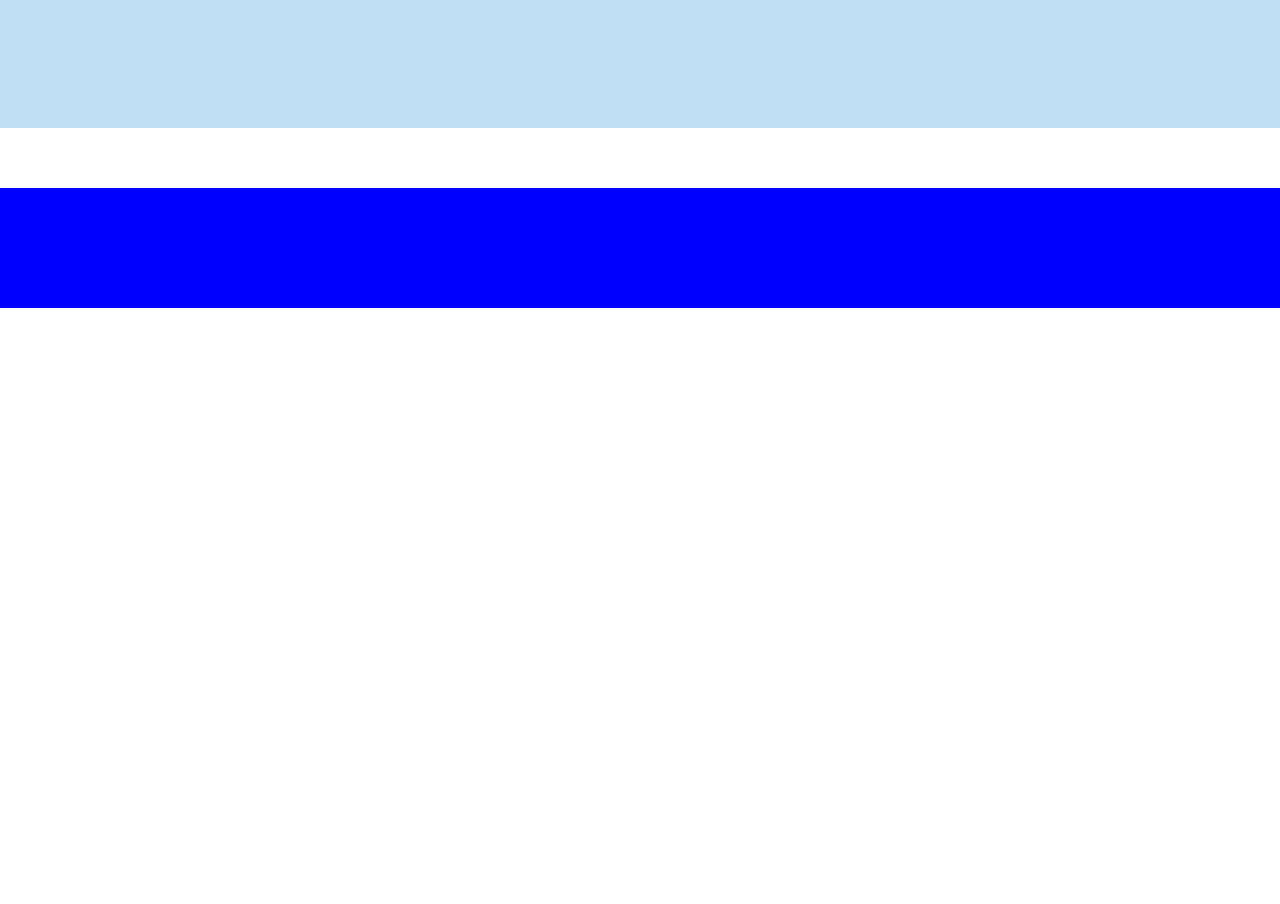
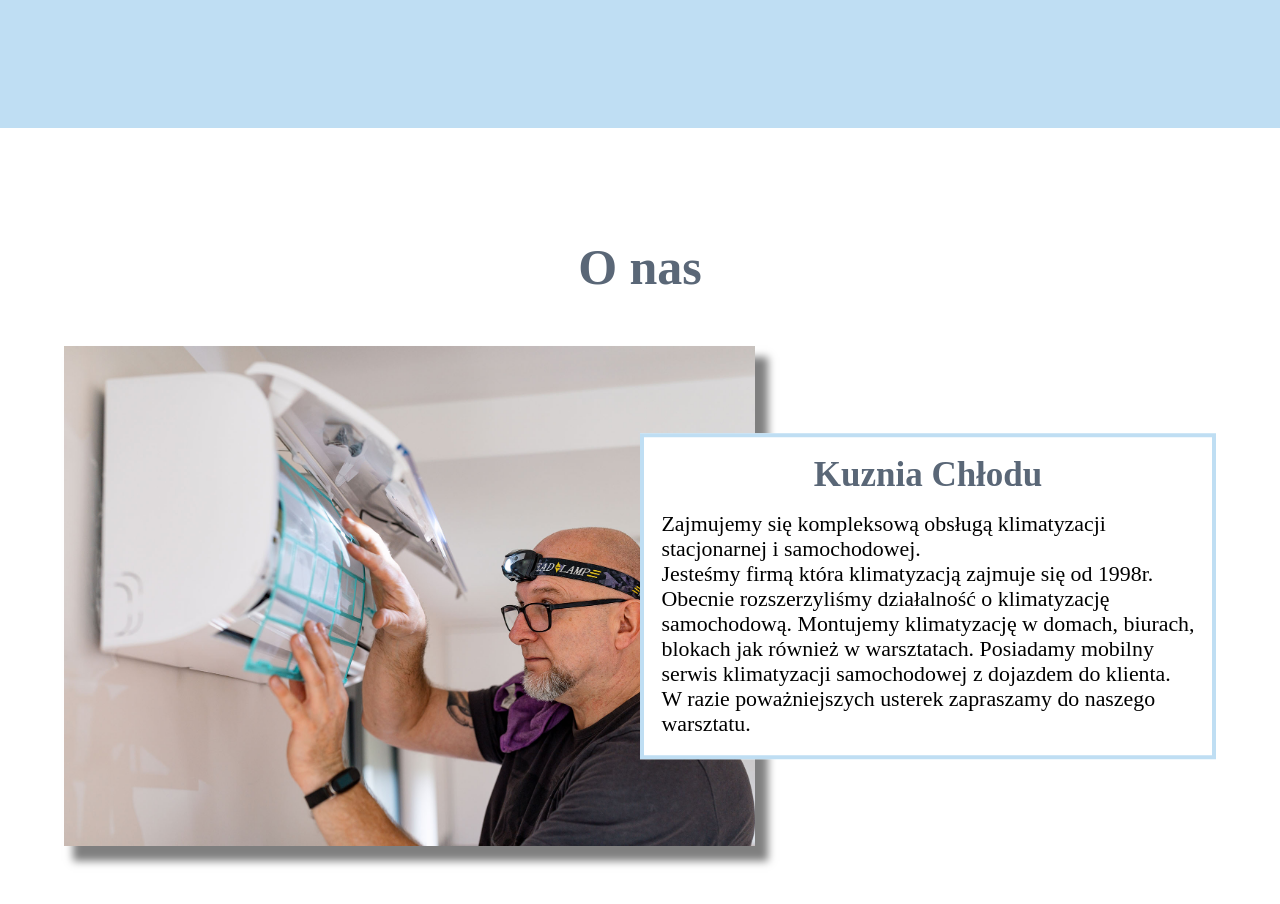
Before and after one commit to mpawlak92/kuznia-chlodu, a React (Vite) app: page / in a window 1280 px wide. Shown: the part 2220-3124 px from the top of the page. Before the commit the page ends 2528 px from the top, so only its background shows below. Built offline with nearby package versions, Linux system fonts and the light colour scheme.

Commit message:
created about section

```diff
--- /dev/null
+++ b/src/Layout/About.tsx
@@ -0,0 +1,105 @@
+import styled from 'styled-components';
+import OwnerImg from '../assets/service_service.jpg';
+import { device } from '../style/Brakepoints';
+
+const About = () => {
+  return (
+    <SectionContainer>
+      <SectionHeading>O nas</SectionHeading>
+      <AboutContainer>
+        <OwnerIMG src={OwnerImg}></OwnerIMG>
+        <AboutText>
+          <h3>Kuznia Chłodu</h3>
+          <p>
+            Zajmujemy się kompleksową obsługą klimatyzacji stacjonarnej i
+            samochodowej.
+          </p>
+          <p>
+            Jesteśmy firmą która klimatyzacją zajmuje się od 1998r. Obecnie
+            rozszerzyliśmy działalność o klimatyzację samochodową. Montujemy
+            klimatyzację w domach, biurach, blokach jak również w warsztatach.
+            Posiadamy mobilny serwis klimatyzacji samochodowej z dojazdem do
+            klienta.
+          </p>
+          <p>W razie poważniejszych usterek zapraszamy do naszego warsztatu.</p>
+        </AboutText>
+      </AboutContainer>
+    </SectionContainer>
+  );
+};
+export default About;
+
+const SectionContainer = styled.div`
+  display: flex;
+  flex-direction: column;
+  width: 100%;
+  font-size: 5rem;
+`;
+const SectionHeading = styled.h2`
+  width: 100%;
+  margin: 1em 0;
+
+  font-size: 1em;
+  color: ${(props) => props.theme.palette.secondary.contrastText};
+  text-align: center;
+`;
+
+const AboutContainer = styled.div`
+  position: relative;
+  width: 100%;
+  height: 100%;
+  @media ${device.tablet} {
+    margin-bottom: 8rem;
+  }
+  @media ${device.laptopL} {
+    margin: 0 auto;
+    margin-bottom: 8rem;
+    max-width: 80%;
+  }
+`;
+const OwnerIMG = styled.div<{ src: string }>`
+  max-width: 100%;
+  min-height: 500px;
+  background-image: url(${(props) => props.src});
+  background-size: cover;
+  background-position: center;
+
+  @media ${device.mobileM} {
+    box-shadow: 11px 13px 8px 2px
+      ${(props) => props.theme.palette.secondary.blackHalfTransparent};
+  }
+  @media ${device.tablet} {
+    max-width: 60%;
+  }
+`;
+const AboutText = styled.div`
+  max-width: 100%;
+  margin: 2em 0;
+  padding: 0.5em;
+  font-size: 4rem;
+  background-size: cover;
+  background-position: center;
+  border: 2px solid ${(props) => props.theme.palette.common.primary};
+
+  color: ${(props) => props.theme.palette.primary.contrastText};
+  h3 {
+    font-size: 1em;
+    text-align: center;
+    margin-bottom: 0.5em;
+    color: ${(props) => props.theme.palette.secondary.contrastText};
+  }
+  @media ${device.tablet} {
+    position: absolute;
+    top: 50%;
+    right: 0%;
+    transform: translateY(-50%);
+    width: 50%;
+    margin: 0;
+    font-size: 3rem;
+    background-color: ${(props) => props.theme.palette.primary.main};
+    border: 4px solid ${(props) => props.theme.palette.common.primary};
+  }
+  @media ${device.laptop} {
+    font-size: 3.5rem;
+  }
+`;
--- a/src/Layout/ScrolledPage.tsx
+++ b/src/Layout/ScrolledPage.tsx
@@ -1,17 +1,22 @@
 import LandingPage from '../components/LandingPage/LandingPage';
 import Menu from '../components/Menu/Menu';
 import Section from '../components/Section/Section';
+import About from './About';
 import Services from './Services';
 const ScrolledPage = () => {
   return (
     <>
       <Menu />
+
       <LandingPage />
+
       <Section wrapper={false} id='services'>
         <Services />
       </Section>
 
-      <Section wrapper={false} bgcolor='blue' id='about' />
+      <Section wrapper={true} id='about'>
+        <About />
+      </Section>
     </>
   );
 };
--- a/src/components/Menu/Menu.tsx
+++ b/src/components/Menu/Menu.tsx
@@ -85,7 +85,7 @@ const Menu = () => {
             duration={700}
             to='about'
             smooth={true}
-            offset={0}
+            offset={1}
             className='link'>
             O nas
           </Link>
--- a/src/components/Section/Section.tsx
+++ b/src/components/Section/Section.tsx
@@ -33,6 +33,7 @@ const SectionContainer = styled.section<Pick<propsType, 'bgcolor'>>`
   justify-content: center;
   width: 100%;
   padding: 6rem 0;
+  padding-bottom: 0;
   background-color: ${(props) =>
     props.bgcolor ? props.bgcolor : props.theme.palette.primary.main};
 `;
@@ -42,7 +43,6 @@ const SectionContainer = styled.section<Pick<propsType, 'bgcolor'>>`
 const Wrapper = styled.div<Pick<propsType, 'bgcolor'>>`
   display: flex;
   width: 90%;
-  margin: 2rem 0;
   max-width: 1600px;
   background-color: ${(props) =>
     props.bgcolor ? props.bgcolor : props.theme.palette.primary.main};
```
